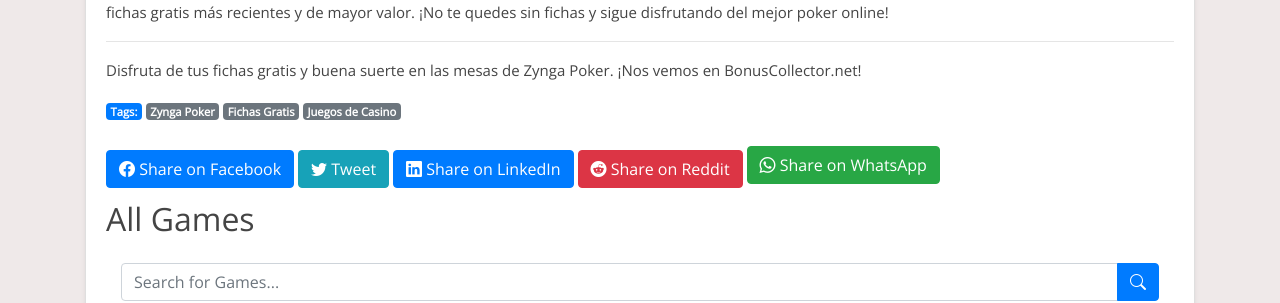
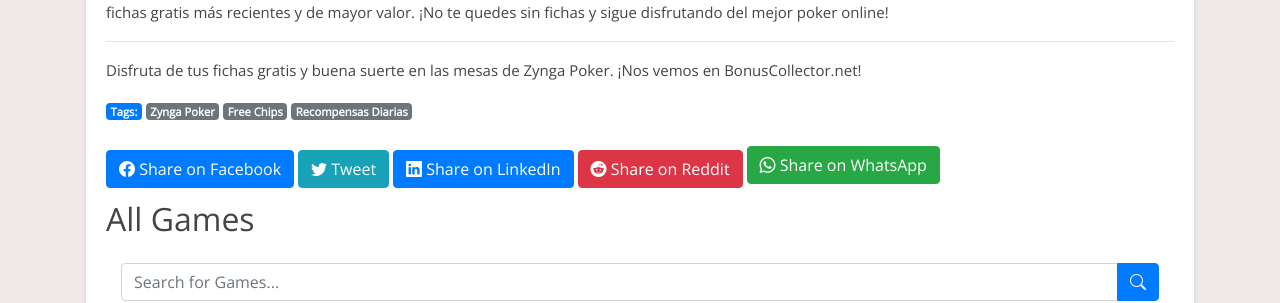
Before and after one commit to Prollad99/bs-net, a Jekyll site: the page built from es/_posts/2024-08-09-zynga-poker.md, in a window 1280 px wide and 900 px high, scrolled down 7731 px. Shown: the part 156-459 px from the top of the window. Built offline with Jekyll 4.4.1, drawn with Linux system fonts in a browser that asks for light colours; nearby versions of some CDN libraries; comment, search, counter and statistics services are not loaded.

Commit message:
Update 2024-08-09-zynga-poker.md

```diff
--- a/es/_posts/2024-08-09-zynga-poker.md
+++ b/es/_posts/2024-08-09-zynga-poker.md
@@ -2,7 +2,7 @@
 layout: post
 title: "Zynga Poker Free Chips: Consigue tus Fichas Gratis Hoy"
 date: 2024-08-09
-tags: [Zynga Poker, Fichas Gratis, Juegos de Casino]
+tags: [Zynga Poker, Free Chips, Recompensas Diarias]
 author: BonusCollector.net
 description: "Descubre cómo conseguir Zynga Poker Free Chips todos los días con nuestros enlaces actualizados. No te pierdas las últimas recompensas."
 lang: es
```
